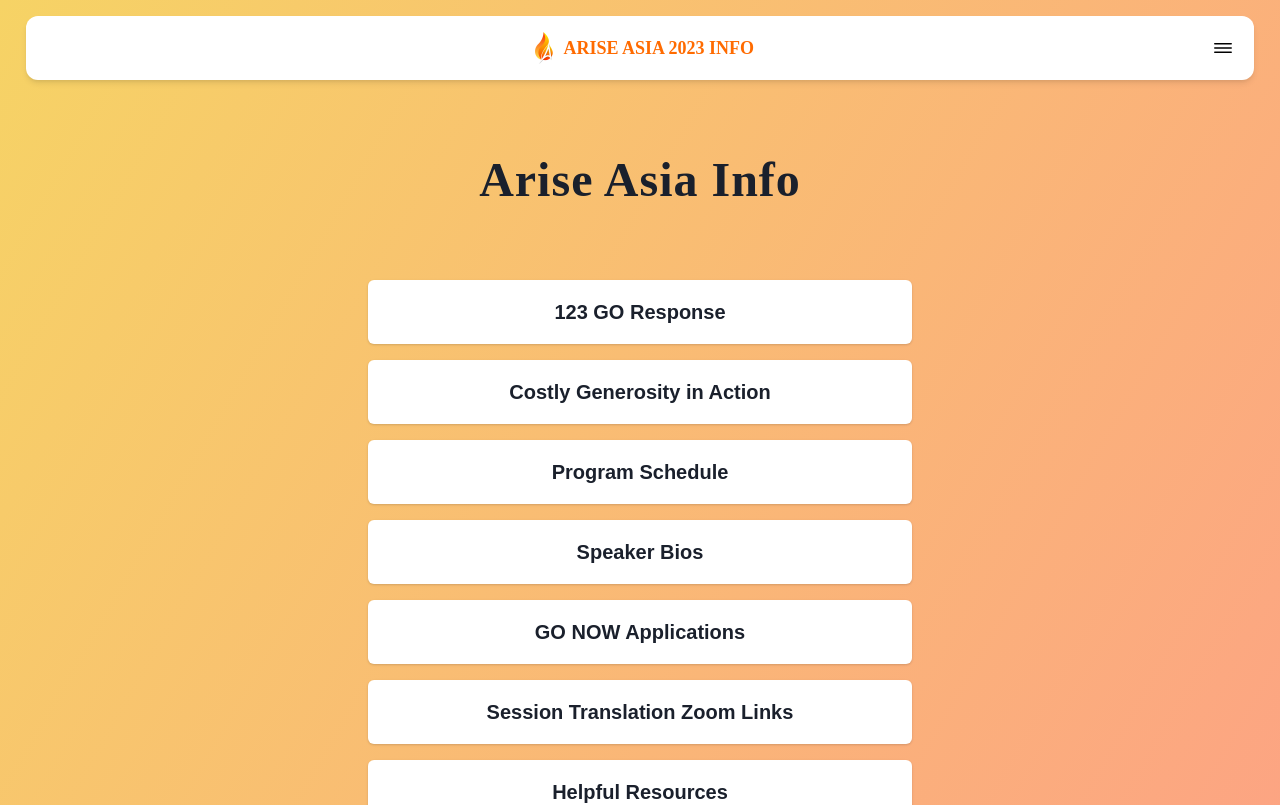
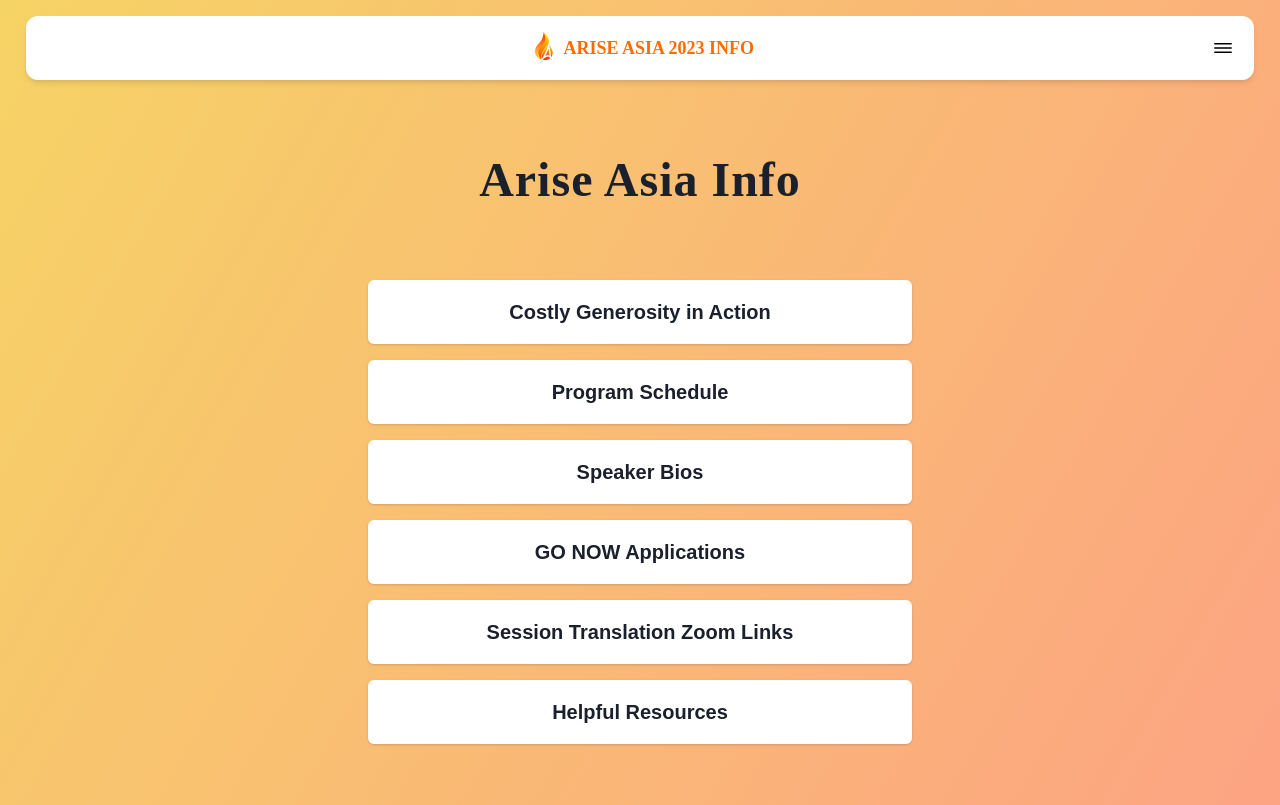
Before and after one commit to ksuhartono97/info.ariseasia.org, a React (Create React App) app: page / in a window 1280 px wide. Shown: the top 805 px of the page. Built offline with nearby package versions, Linux system fonts and the light colour scheme; a web font is replaced by a local one.

Commit message:
Hide response

```diff
--- a/src/components/MainContainer.js
+++ b/src/components/MainContainer.js
@@ -10,10 +10,10 @@ import { plenarySpeakers, workshopSpeakers } from "../data/speakers";
 
 const MainContainer = () => {
   const homeItems = [
-    {
-      title: "123 GO Response",
-      link: "https://forms.gle/wVHrbRnnEAfgq3VH6",
-    },
+    // {
+    //   title: "123 GO Response",
+    //   link: "https://forms.gle/wVHrbRnnEAfgq3VH6",
+    // },
     {
       title: "Costly Generosity in Action",
       link: "/giving",
```
